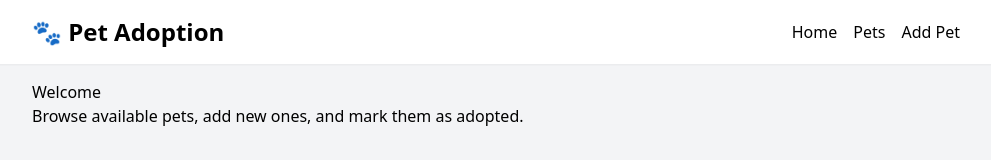
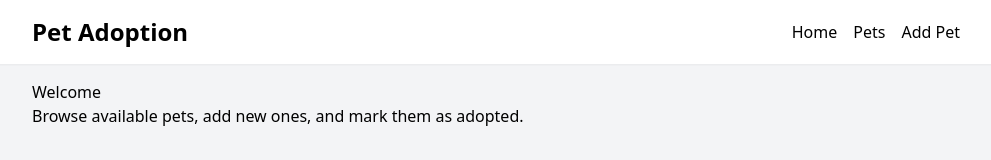
Before and after one commit to Tuscaney/pet-adoption-project, a React (Vite) app: page / in a window 1280 px wide. Shown: the top 160 px of the page, without its empty margins (144-1135 px from the left). Built offline with nearby package versions, Linux system fonts and the light colour scheme; no server answers.

Commit message:
Removed paw prints

```diff
--- a/src/App.jsx
+++ b/src/App.jsx
@@ -9,7 +9,7 @@ export default function App() {
     <div className="min-h-screen flex flex-col">
       <header className="bg-white shadow-sm">
         <div className="container flex items-center justify-between py-4">
-          <h1 className="text-2xl font-bold">🐾 Pet Adoption</h1>
+          <h1 className="text-2xl font-bold">Pet Adoption</h1>
           <nav className="flex gap-4 items-center">
             <Link className="text-slate-600 hover:text-slate-900" to="/">Home</Link>
             <Link className="text-slate-600 hover:text-slate-900" to="/pets">Pets</Link>
```
